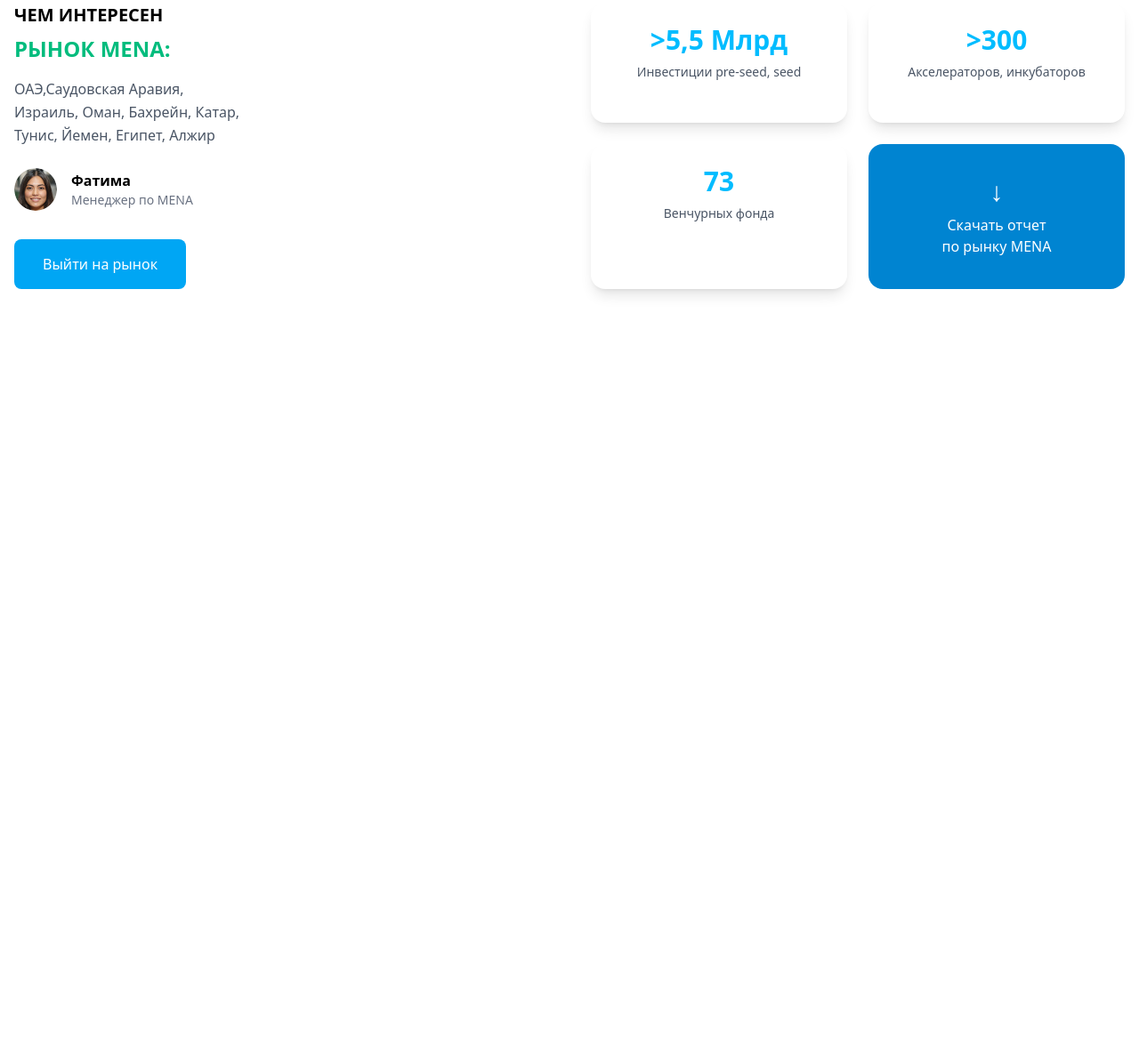
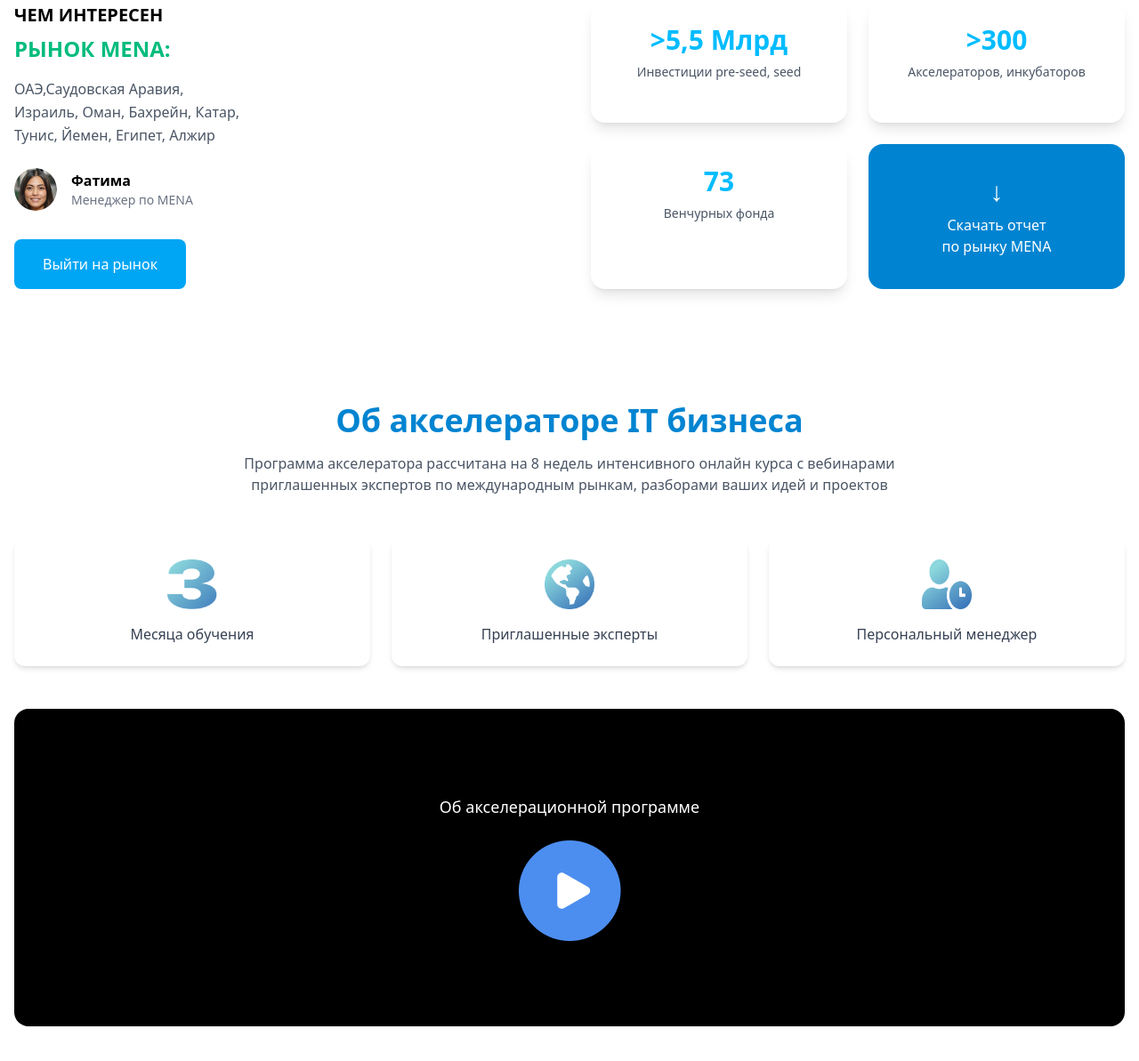
Before and after one commit to odinaevbilol/exam2, a website: page index.html in a window 1280 px wide. Shown: the part 2959-4152 px from the top of the page at 89% size. Before the commit the page ends 3348 px from the top, so only its background shows below. Drawn offline with Linux system fonts and the light colour scheme.

Commit message:
section6

```diff
--- a/index.html
+++ b/index.html
@@ -356,6 +356,54 @@
 </section>
 
 
+
+<section class="bg-white py-16 px-4">
+  <div class="max-w-7xl mx-auto">
+
+
+    <h2 class="text-center text-2xl sm:text-3xl lg:text-4xl font-semibold text-sky-600 mb-4">
+      Об акселераторе IT бизнеса
+    </h2>
+
+
+    <p class="text-center text-gray-600 max-w-3xl mx-auto mb-12">
+      Программа акселератора рассчитана на 8 недель интенсивного онлайн курса
+      с вебинарами приглашенных экспертов по международным рынкам,
+      разборами ваших идей и проектов
+    </p>
+
+
+    <div class="grid grid-cols-1 md:grid-cols-3 gap-6 mb-12">
+
+
+      <div class="bg-white rounded-xl shadow-md p-6 flex md:flex-col items-center md:text-center gap-4">
+        <div ><img src="./src/3.png" alt="" class="w-14 h-14"></div>
+        <p class="text-gray-700 font-medium">Месяца обучения</p>
+      </div>
+
+
+      <div class="bg-white rounded-xl shadow-md p-6 flex md:flex-col items-center md:text-center gap-4">
+        <img src="./src/Vector (7).png" alt="" class="w-14 h-14">
+        <p class="text-gray-700 font-medium">Приглашенные эксперты</p>
+      </div>
+
+
+      <div class="bg-white rounded-xl shadow-md p-6 flex md:flex-col items-center md:text-center gap-4">
+        <img src="./src/Vector (8).png" alt="" class="w-14 h-14">
+        <p class="text-gray-700 font-medium">Персональный менеджер</p>
+      </div>
+
+    </div>
+
+
+    <div class="bg-black rounded-2xl flex flex-col items-center justify-center text-white py-24">
+      <p class="mb-6 text-lg">Об акселерационной программе</p>
+      <img src="./src/Group 839.png" alt="">
+    </div>
+
+  </div>
+</section>
+
 </body>
 
 </html>
```
Also changed, not shown: src/3.png (added), src/Group 839.png (added), src/Vector (7).png (added), src/Vector (8).png (added), src/output.css.
